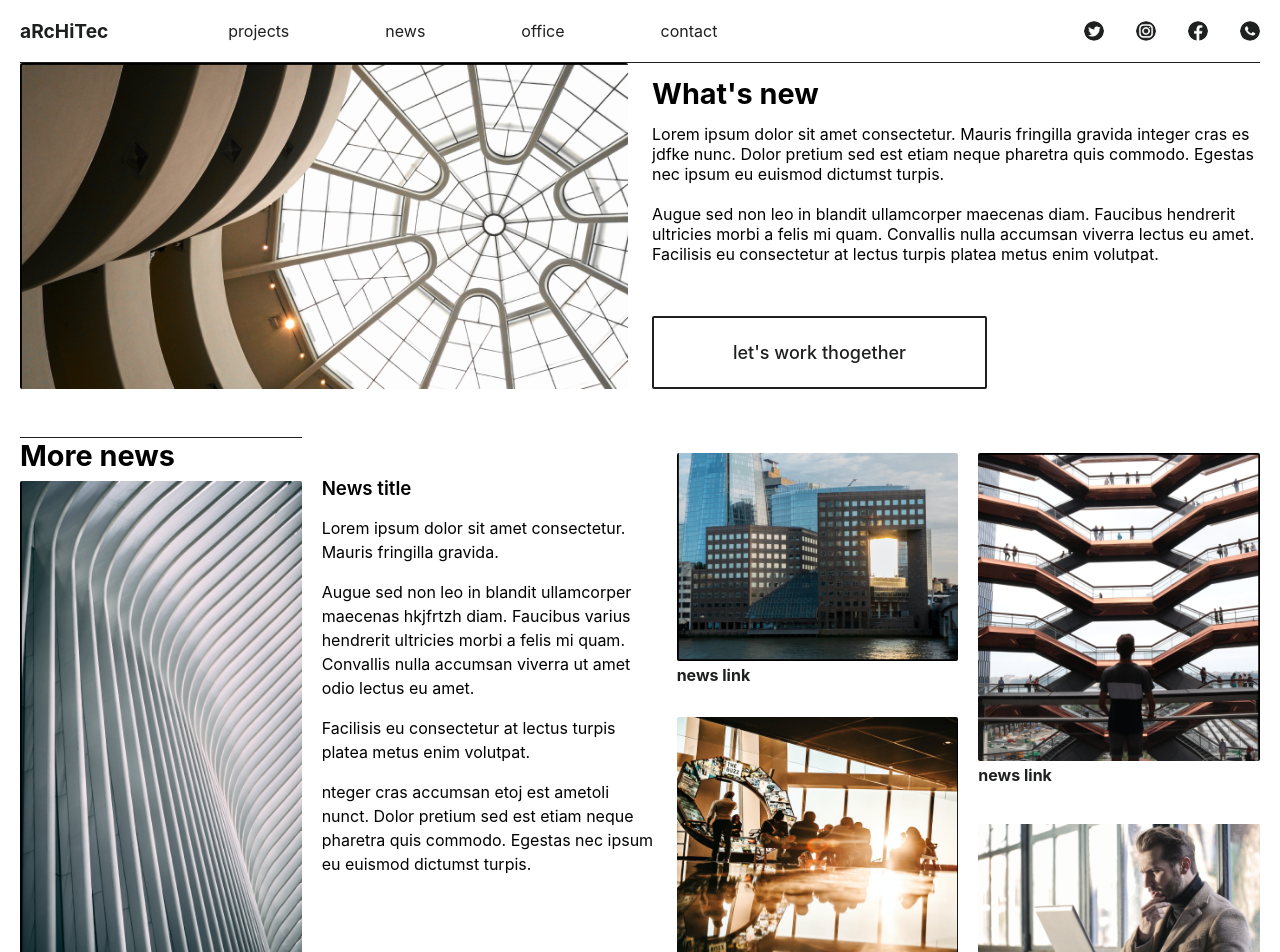
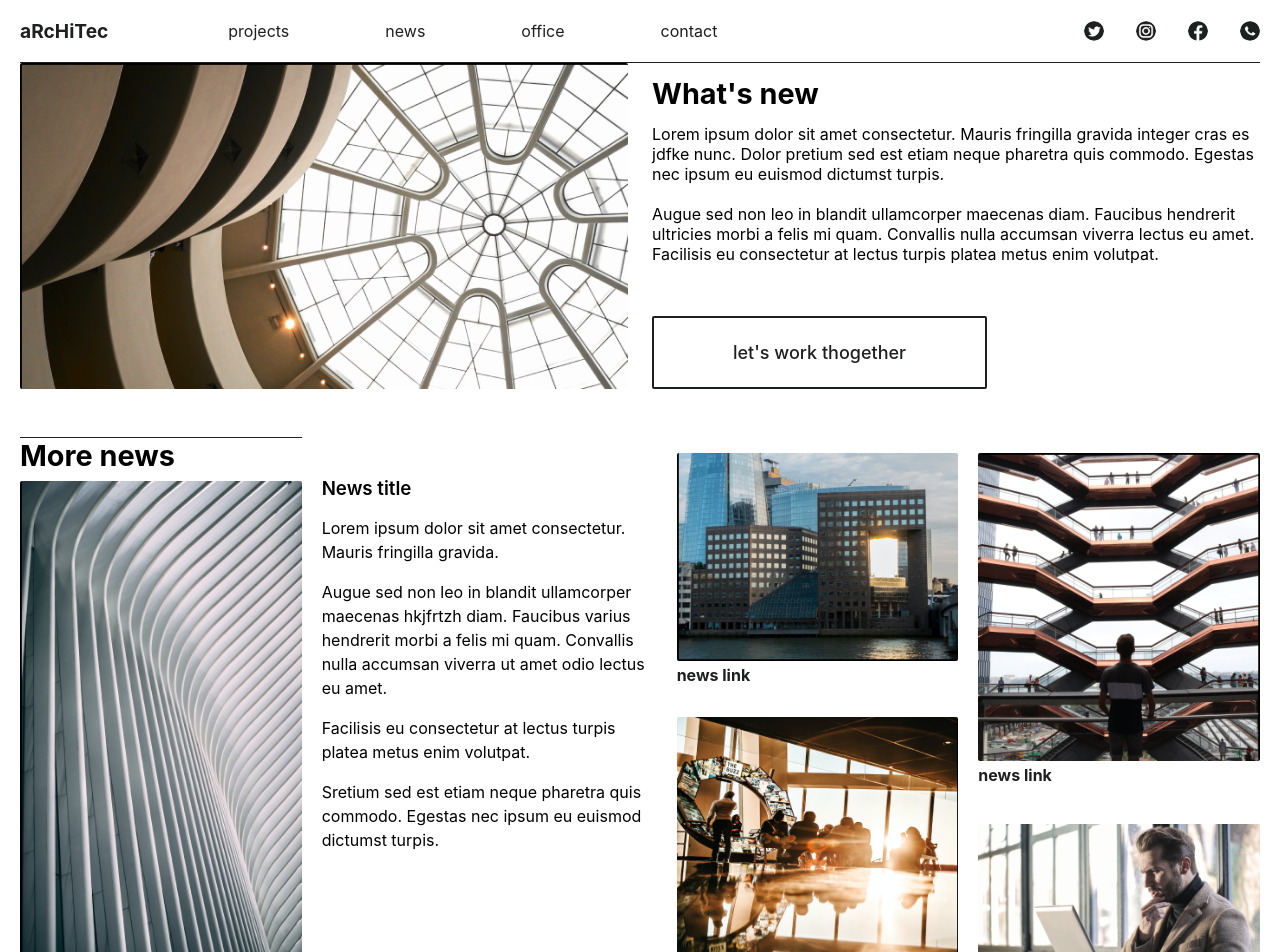
Before and after one commit to versi-on/architecture-office, a React (Create React App) app: page /news in a window 1280 px wide. Shown: the top 952 px of the page. Built offline with nearby package versions, Linux system fonts and the light colour scheme.

Commit message:
add news

```diff
--- a/src/pages/News.jsx
+++ b/src/pages/News.jsx
@@ -39,13 +39,13 @@ export default function News() {
                             Lorem ipsum dolor sit amet consectetur. Mauris fringilla gravida.
                         </p>
                         <p>
-                            Augue sed non leo in blandit ullamcorper maecenas hkjfrtzh diam. Faucibus varius hendrerit ultricies morbi a felis mi quam. Convallis nulla accumsan viverra ut amet odio lectus eu amet.
+                            Augue sed non leo in blandit ullamcorper maecenas hkjfrtzh diam. Faucibus varius hendrerit morbi a felis mi quam. Convallis nulla accumsan viverra ut amet odio lectus eu amet.
                         </p>
                         <p>
                             Facilisis eu consectetur at lectus turpis platea metus enim volutpat.
                         </p>
                         <p>
-                            nteger cras accumsan etoj est ametoli nunct. Dolor pretium sed est etiam neque pharetra quis commodo. Egestas nec ipsum eu euismod dictumst turpis.
+                            Sretium sed est etiam neque pharetra quis commodo. Egestas nec ipsum eu euismod dictumst turpis.
                         </p>
                     </div>
                     <button className='container__btn'>load more</button>
```
